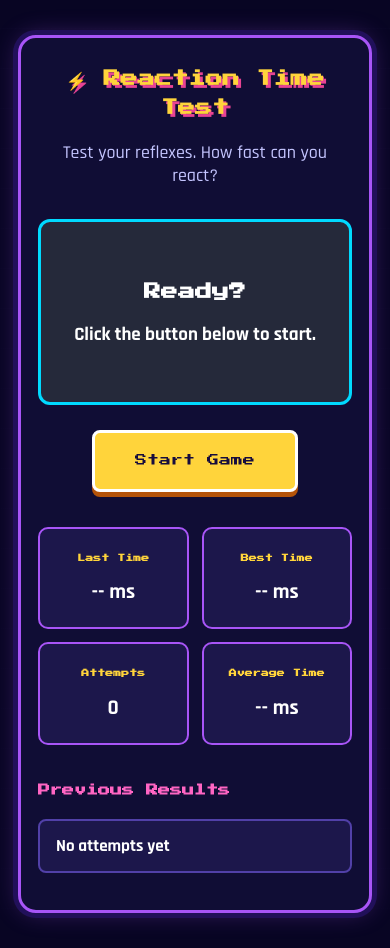
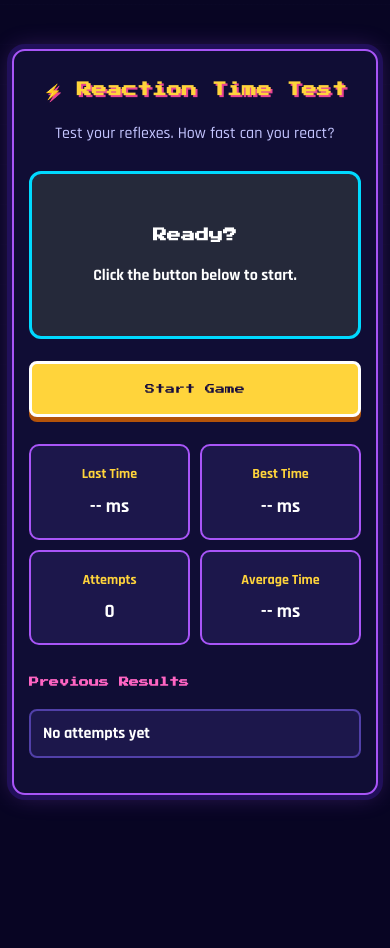
Before and after one commit to rayaanrazia9-coder/Reaction-Time-Game, a plain HTML site: page index.html in a window 390 px wide. After the commit the page ends 844 px from the top, so only its background shows below. Drawn offline with Linux system fonts and the light colour scheme.

Commit message:
reaction time game polished

```diff
--- a/style.css
+++ b/style.css
@@ -1,9 +1,10 @@
 
 /* =========================================
    REACTION RUSH — RETRO ARCADE
-   WEEK 6
+   WEEK 6 |
 ========================================= */
 
+/* GOOGLE FONTS */
 @import url('https://fonts.googleapis.com/css2?family=Press+Start+2P&family=Rajdhani:wght@500;600;700;800&display=swap');
 
 /* RESET */
@@ -11,6 +12,11 @@
     margin: 0;
     padding: 0;
     box-sizing: border-box;
+}
+
+html {
+    width: 100%;
+    overflow-x: hidden;
 }
 
 /* PAGE */
@@ -28,16 +34,18 @@ body {
 
     color: #ffffff;
     min-height: 100vh;
+    width: 100%;
     display: flex;
     justify-content: center;
     align-items: center;
-    padding: 35px 18px;
+    padding: 25px 12px;
 }
 
 /* MAIN CONTAINER */
 .game-container {
     width: 100%;
-    max-width: 1000px;
+    max-width: 760px;
+    min-width: 0;
     padding: 38px;
     text-align: center;
 
@@ -53,16 +61,18 @@ body {
 /* HEADER */
 h1 {
     font-family: 'Press Start 2P', monospace;
-    font-size: 23px;
-    line-height: 1.7;
+    font-size: clamp(17px, 3vw, 23px);
+    line-height: 1.8;
     color: #ffd43b;
     text-shadow: 3px 3px #e84393;
     margin-bottom: 18px;
+    overflow-wrap: anywhere;
 }
 
 .subtitle {
     color: #c4c5ff;
     font-size: 18px;
+    line-height: 1.5;
     margin-bottom: 32px;
 }
 
@@ -75,11 +85,12 @@ h1 {
     margin-bottom: 25px;
     transition: background 0.25s ease;
     cursor: pointer;
+    overflow-wrap: anywhere;
 }
 
 .game-screen h2 {
     font-family: 'Press Start 2P', monospace;
-    font-size: 23px;
+    font-size: clamp(15px, 2.5vw, 23px);
     line-height: 1.8;
     color: #ffffff;
     margin-bottom: 15px;
@@ -89,10 +100,13 @@ h1 {
     color: #ffffff;
     font-size: 19px;
     font-weight: 700;
+    line-height: 1.5;
 }
 
 /* START BUTTON */
 #startButton {
+    width: auto;
+    max-width: 100%;
     background: #ffd43b;
     color: #170c3d;
     border: 3px solid #ffffff;
@@ -127,12 +141,13 @@ h1 {
 /* STATISTICS */
 .results {
     display: grid;
-    grid-template-columns: repeat(4, 1fr);
+    grid-template-columns: repeat(4, minmax(0, 1fr));
     gap: 13px;
     margin-top: 35px;
 }
 
 .result-card {
+    min-width: 0;
     background: #1c174b;
     padding: 22px 8px;
     border: 2px solid #a855f7;
@@ -146,11 +161,13 @@ h1 {
 }
 
 .result-card h3 {
-    font-family: 'Press Start 2P', monospace;
+    font-family: 'Rajdhani', sans-serif;
     font-size: 15px;
-    line-height: 1.8;
+    line-height: 1.4;
+    font-weight: 800;
     color: #ffd43b;
     margin-bottom: 13px;
+    overflow-wrap: anywhere;
 }
 
 .result-card p {
@@ -164,14 +181,16 @@ h1 {
 .history {
     margin-top: 35px;
     text-align: left;
+    min-width: 0;
 }
 
 .history h3 {
     font-family: 'Press Start 2P', monospace;
-    font-size: 12px;
+    font-size: clamp(10px, 2vw, 12px);
     line-height: 1.8;
     color: #ff65c3;
     margin-bottom: 18px;
+    overflow-wrap: anywhere;
 }
 
 .history ul {
@@ -184,10 +203,10 @@ h1 {
     border: 2px solid #5140a8;
     border-radius: 8px;
     margin-bottom: 10px;
-
     color: #ffffff;
     font-size: 17px;
     font-weight: 700;
+    overflow-wrap: anywhere;
 }
 
 .history li:hover {
@@ -200,45 +219,142 @@ button:focus-visible {
     outline-offset: 5px;
 }
 
-/* RESPONSIVE */
-@media (max-width: 650px) {
+/* TABLET */@media (max-width: 768px) {
+    body {
+        align-items: center;
+        justify-content: center;
+        padding: 25px 15px;
+    }
+
     .game-container {
-        padding: 27px 17px;
+        margin: auto;
+        padding: 30px 22px;
+    }
+
+    .results {
+        grid-template-columns: repeat(2, minmax(0, 1fr));
+    }
+
+    .game-screen {
+        padding: 60px 15px;
+    }
+}
+
+/* MOBILE */
+@media (max-width: 550px) {
+
+    body {
+        padding: 18px 12px;
+    }
+
+    .game-container {
+        padding: 25px 15px;
+        border-width: 2px;
+        border-radius: 13px;
     }
 
     h1 {
-        font-size: 17px;
+        font-size: 15px;
+        line-height: 1.9;
+        text-shadow: 2px 2px #e84393;
+    }
+
+    .subtitle {
+        font-size: 16px;
+        margin-bottom: 25px;
     }
 
     .game-screen {
-        padding: 55px 12px;
-    }
-
-    .game-screen h2 {
-        font-size: 17px;
-    }
-
-    .results {
-        grid-template-columns: repeat(2, 1fr);
-    }
-
-    .result-card h3 {
-        font-size: 8px;
-    }
-}
-
-@media (max-width: 380px) {
-    h1 {
-        font-size: 14px;
+        padding: 48px 12px;
+        margin-bottom: 22px;
     }
 
     .game-screen h2 {
         font-size: 14px;
+        line-height: 1.9;
+    }
+
+    .game-screen p {
+        font-size: 16px;
     }
 
     #startButton {
         width: 100%;
+        padding: 16px 10px;
         font-size: 10px;
-        padding: 15px 10px;
+    }
+
+    .results {
+        gap: 10px;
+        margin-top: 27px;
+    }
+
+    .result-card {
+        padding: 19px 7px;
+    }
+
+    .result-card h3 {
+        font-size: 14px;
+        margin-bottom: 9px;
+    }
+
+    .result-card p {
+        font-size: 19px;
+    }
+
+    .history {
+        margin-top: 28px;
+    }
+
+    .history h3 {
+        font-size: 10px;
+    }
+
+    .history li {
+        font-size: 16px;
+        padding: 12px;
     }
 }
+
+/* SMALL MOBILE */
+@media (max-width: 360px) {
+
+    body {
+        padding: 12px 8px;
+    }
+
+    .game-container {
+        padding: 22px 11px;
+    }
+
+    h1 {
+        font-size: 12px;
+    }
+
+    .game-screen h2 {
+        font-size: 12px;
+    }
+
+    .result-card h3 {
+        font-size: 12px;
+    }
+
+    .result-card p {
+        font-size: 17px;
+    }
+
+    .history h3 {
+        font-size: 9px;
+    }
+}
+
+/* REDUCE MOTION */
+@media (prefers-reduced-motion: reduce) {
+    *,
+    *::before,
+    *::after {
+        transition: none !important;
+        animation: none !important;
+        scroll-behavior: auto !important;
+    }
+}
```
